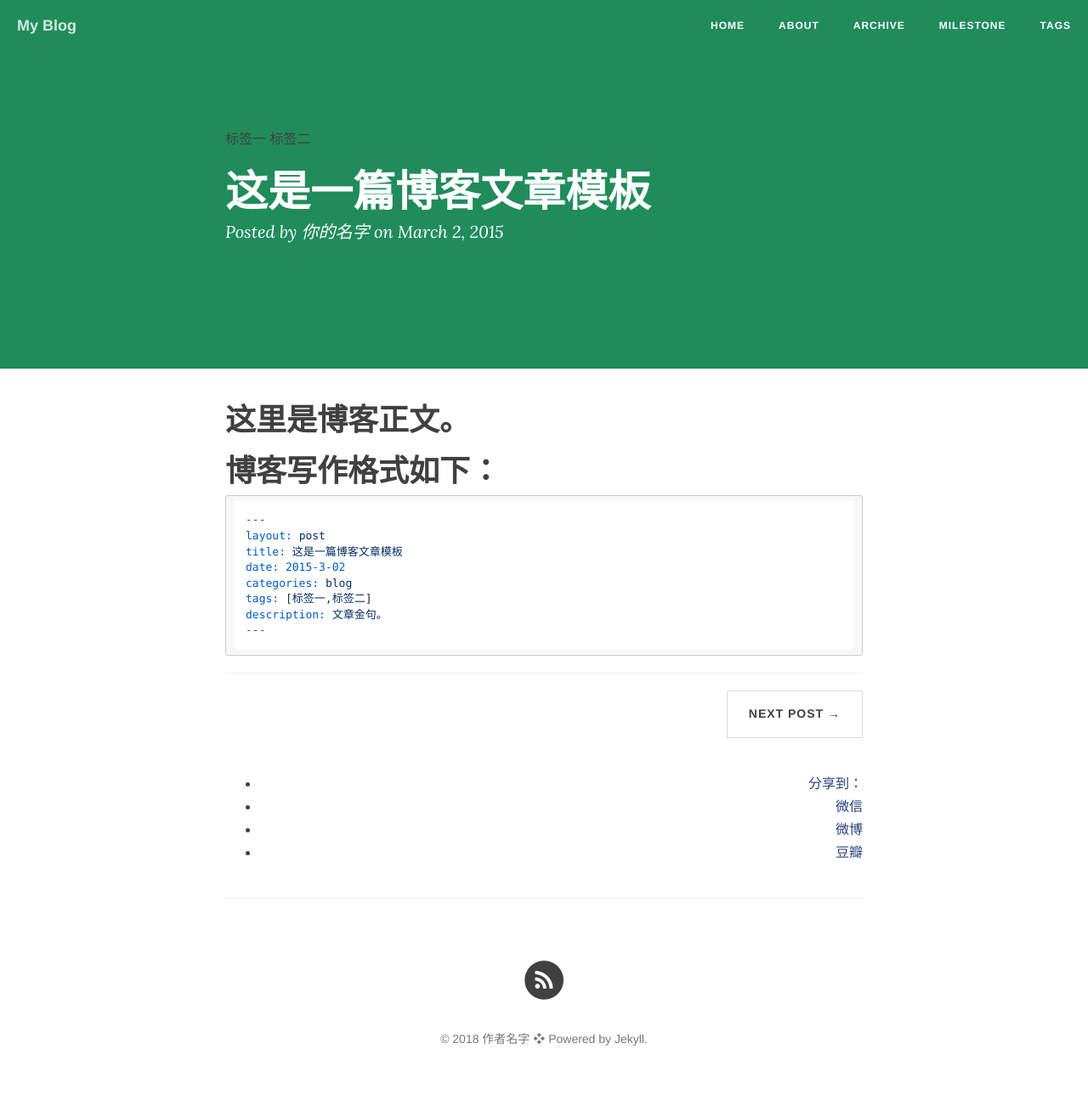
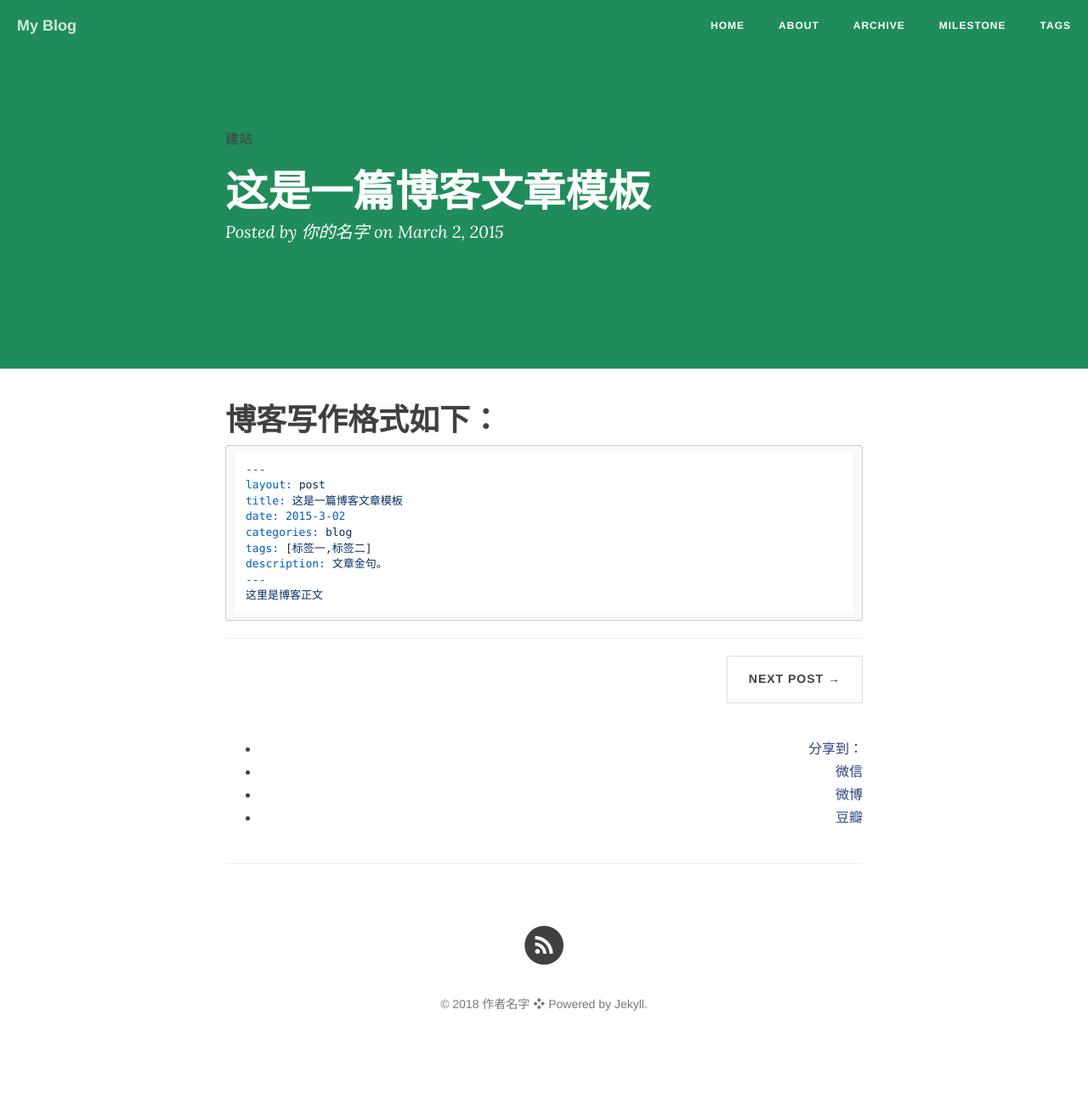
Before and after one commit to EvanLi/EvanLi.github.io, a Jekyll site: the page built from _posts/2015-03-02-how-to-write.md, in a window 1280 px wide. Shown: the whole page at 85% size. Built offline with Jekyll 4.4.1, drawn with Linux system fonts in a browser that asks for light colours; nearby versions of some CDN libraries; comment, search, counter and statistics services are not loaded; after the commit the page ends 1260 px from its top, so only the background shows below that.

Commit message:
Edit the first blog -2.

````diff
--- a/_posts/2015-03-02-how-to-write.md
+++ b/_posts/2015-03-02-how-to-write.md
@@ -3,11 +3,9 @@
 title: 这是一篇博客文章模板
 date: 2015-3-02
 categories: blog
-tags: [标签一,标签二]
+tags: [建站]
 description: 文章金句。
 ---
-
-# 这里是博客正文。
 
 # 博客写作格式如下：
 ```
````
Also changed, not shown: other parts of _posts/2015-03-02-how-to-write.md (+1 -0 lines).
